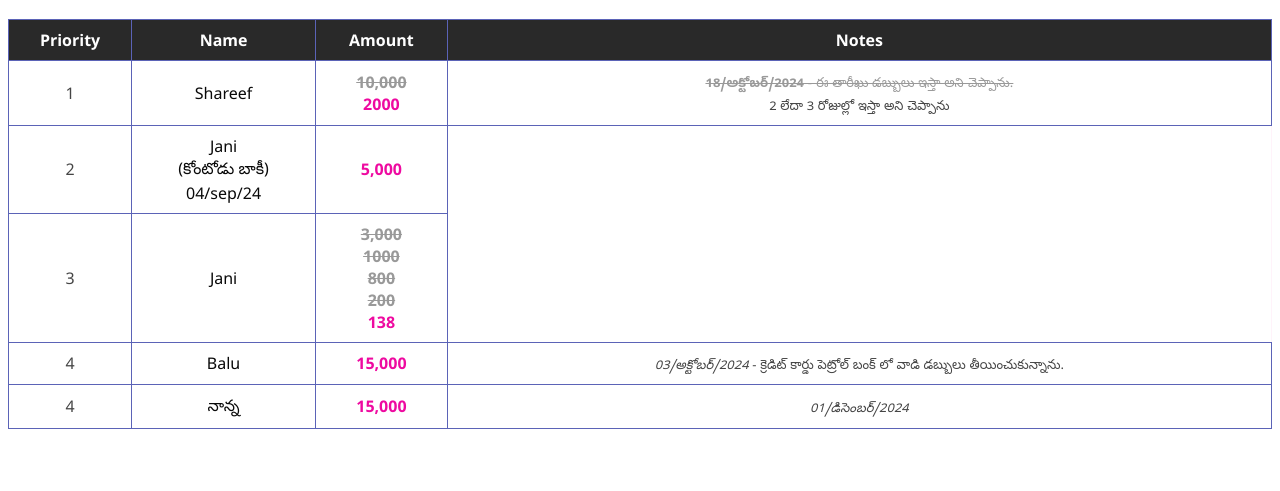
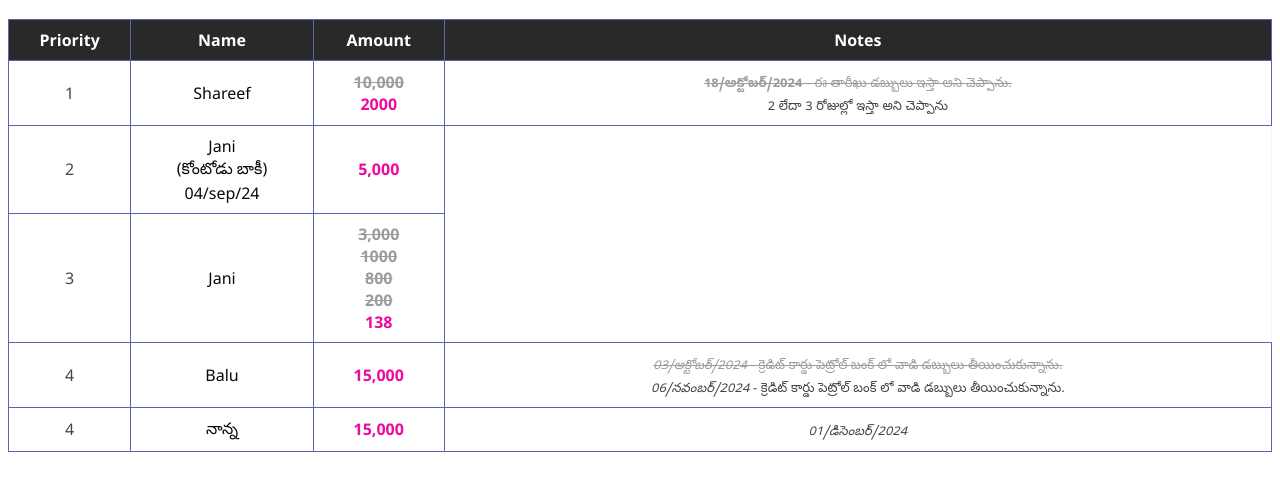
Before and after one commit to VenuSrihaan/go, a plain HTML site: page index.html in a window 1280 px wide. Shown: the part 73-564 px from the top of the page. Drawn offline with Linux system fonts and the light colour scheme.

Commit message:
Update index.html

```diff
--- a/index.html
+++ b/index.html
@@ -88,7 +88,7 @@ td:nth-child(3) {
   color: #ee0aa0;
 }
 td s {
-  color: #999;
+  color: #9c9c9c;
 }
 
 </style>
@@ -141,7 +141,7 @@ td s {
       <td>4</td>
       <td>Balu</td>
       <td>15,000</td>
-      <td><span class="telugu fs-m"><i>03/అక్టోబర్/2024</i> - క్రెడిట్ కార్డు పెట్రోల్ బంక్ లో వాడి డబ్బులు తీయించుకున్నాను.</span></td>
+      <td><span class="telugu fs-m"><s><i>03/అక్టోబర్/2024</i> - క్రెడిట్ కార్డు పెట్రోల్ బంక్ లో వాడి డబ్బులు తీయించుకున్నాను.</s><br><i>06/నవంబర్/2024</i> - క్రెడిట్ కార్డు పెట్రోల్ బంక్ లో వాడి డబ్బులు తీయించుకున్నాను.</span></td>
     </tr>
 
     <tr>
@@ -155,7 +155,7 @@ td s {
       <td>5</td>
       <td>Balu</td>
       <td>2,000</td>
-      <td><span class="telugu fs-m"><strong>10/అక్టోబర్/2024</strong> - పండగ రోజు బట్టలకి బాలు 2000 అడిగాడు.</span></td>
+      <td><span class="telugu fs-m"><strong>10/అక్టోబర్/2024</strong>.</span></td>
     </tr>
 -->
 
```
